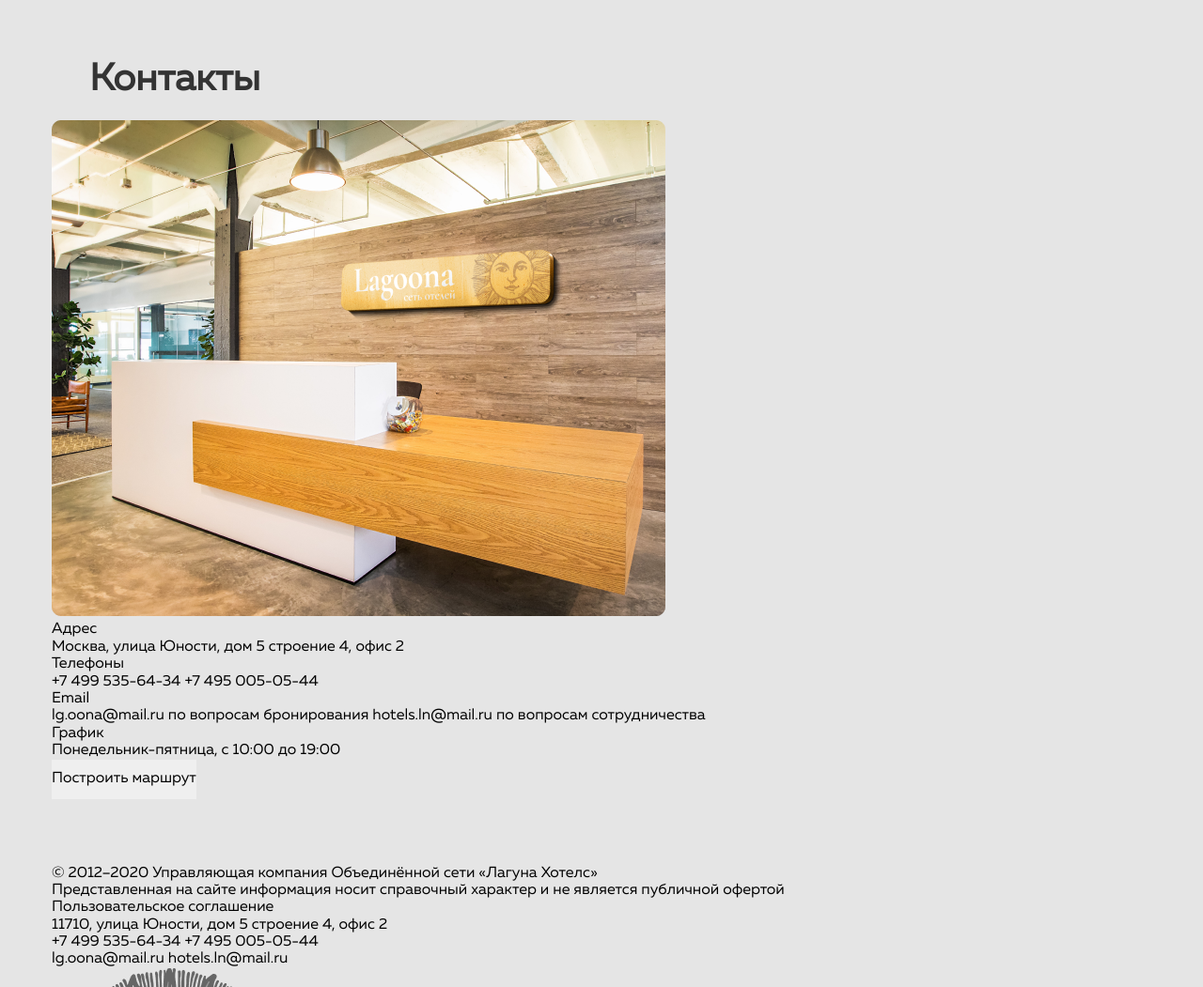
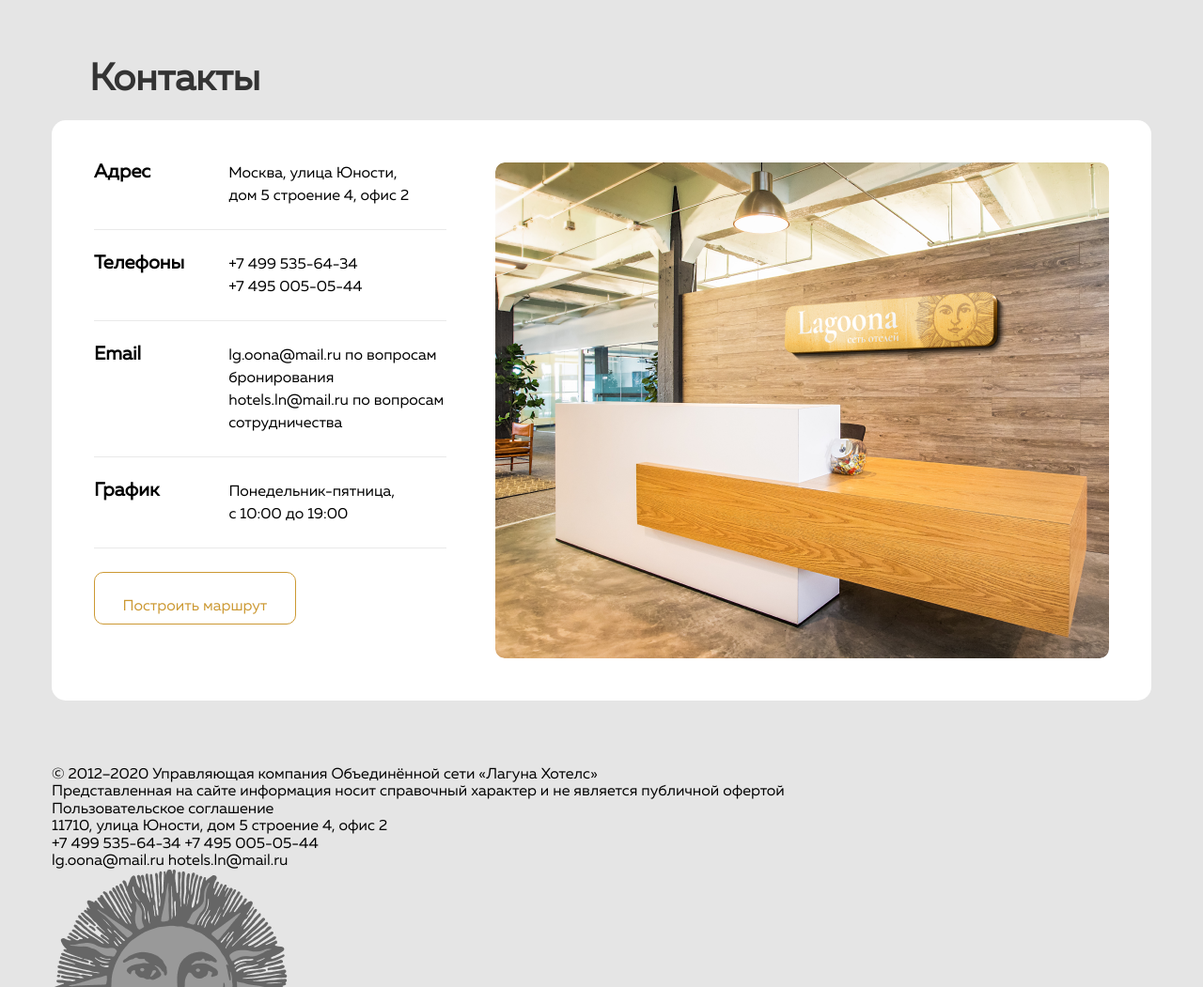
Before and after one commit to khairullinamm/-Landing-Page-Lagoona-Hotels-, a plain HTML site: page index.html in a window 1280 px wide. Shown: the part 4580-5631 px from the top of the page at 94% size. Drawn offline with Linux system fonts and the light colour scheme.

Commit message:
add: base design of contacts block

```diff
--- a/css/style.css
+++ b/css/style.css
@@ -382,3 +382,66 @@ ul {
     margin-right: 28px;
     margin-top: 31px;
 }
+/*----conatacts----*/
+.contacts__panel {
+    background-color: white;
+    border-radius: 15px;
+    height: 618px;
+    display: flex;
+}
+.contacts__img {
+    max-width: 653px;
+    max-height: 528px;
+    /*margin-left: 472px;*/
+    margin-left: 52px;
+    border-radius: 10px;
+    margin-top: 45px;
+}
+.contacts__text {
+    width: 375px;
+    margin-left: 45px;
+    margin-top: 45px;
+}
+.contacts__subtitle {
+    font-size: 20px;
+    line-height: 20px;
+    font-weight: 700;
+}
+.contacts__text-block:not(:last-child) {
+    margin-bottom: 25px;
+}
+.contacts__text-block {
+    display: flex;
+    padding-bottom: 23px;
+    border-bottom: #E9E9E9 1px solid;
+}
+:root {
+	--address__width: 62px;
+    --mobile__width: 98px;
+    --email__width: 52px;
+    --graphic__width: 71px;
+}
+
+.contacts__data {
+    line-height: 24px;
+}
+.contacts__address-data {
+    margin-left: calc(145px - var(--address__width));
+}
+.contacts__mobile-data {
+    margin-left: calc(145px - var(--mobile__width));
+}
+.contacts__email-data {
+    margin-left: calc(145px - var(--email__width));
+}
+.contacts__graphic-data {
+    margin-left: calc(145px - var(--graphic__width));
+}
+.contacts__btn {
+    border: 1px solid #CC9933;
+    border-radius: 10px;
+    color: #CC9933;
+    background-color: #FFFFFF;
+    text-align: center;
+    padding: 27px 29.5px;
+}
--- a/index.html
+++ b/index.html
@@ -343,27 +343,31 @@
         <section class="contacts">
             <div class="container contacts__container">
                     <h2 class="contacts__title title">Контакты</h2>
-                    <img src="/img/hotel.png" alt="hotel photo" class="contacts__img">
-                <div class="contacts__address">
+                    <div class="contacts__panel">
+                        <div class="contacts__text">
+                            <div class="contacts__address contacts__text-block">
                                 <p class="contacts__address-name contacts__subtitle">Адрес</p>
                                 <p class="contacts__address-data contacts__data">Москва, улица Юности, дом 5 строение 4, офис 2</p>
                             </div>
-                <div class="contacts__mobile">
+                            <div class="contacts__mobile contacts__text-block">
                                 <p class="contacts__mobile-name contacts__subtitle">Телефоны</p>
                                 <p class="contacts__mobile-data contacts__data">+7 499 535-64-34 +7 495 005-05-44</p>
                             </div>
-                <div class="contacts__address">
+                            <div class="contacts__email contacts__text-block">
                                 <p class="contacts__email-name contacts__subtitle">Email</p>
                                 <p class="contacts__email-data contacts__data">lg.oona@mail.ru
                                     по вопросам бронирования
                                     hotels.ln@mail.ru
                                     по вопросам сотрудничества</p>
                             </div>
-                <div class="contacts__graphic">
+                            <div class="contacts__graphic contacts__text-block">
                                 <p class="contacts__graphic-name contacts__subtitle">График</p>
                                 <p class="contacts__graphic-data contacts__data">Понедельник-пятница, с 10:00 до 19:00</p>
                             </div>
                             <button class="btn contacts__btn">Построить маршрут</button>
+                        </div>
+                        <img src="/img/hotel.png" alt="hotel" class="contacts__img">
+            </div>
         </div>
         </section>
         <footer class="footer">
```
Lines whose indentation alone changed are shown as unchanged.
